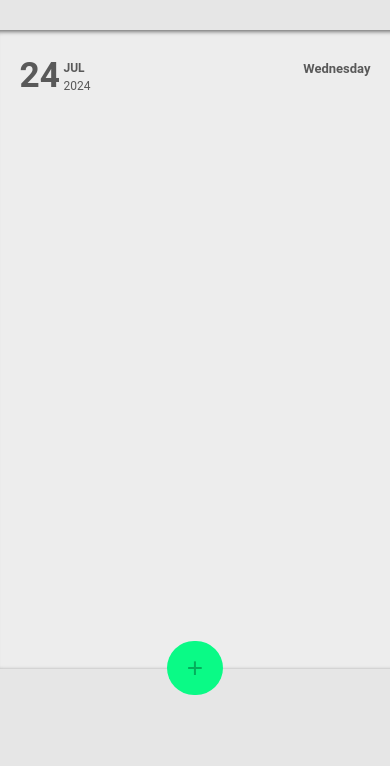
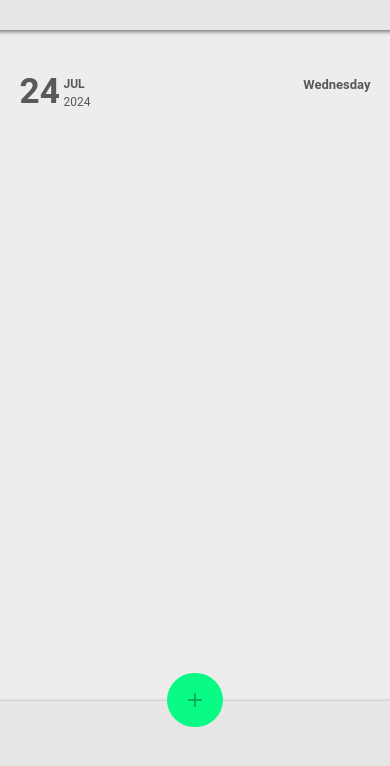
Before and after one commit to Modrakas/TO-DO-LIST, a plain HTML site: page index.html in a window 390 px wide. Shown: the top 766 px of the page. Drawn offline with nearby package versions, Linux system fonts and the light colour scheme.

Commit message:
updated mobile padding css on todo__container

```diff
--- a/style.css
+++ b/style.css
@@ -206,7 +206,7 @@ input {
 @media screen and (max-width: 768px) {
   .todo__container {
     width: 60vw;
-    padding: 2em;
+    padding: 5em;
   }
 
   .date__container,
@@ -226,7 +226,7 @@ input {
 @media screen and (max-width: 480px) {
   .todo__container {
     width: 90vw;
-    padding: 1.5em;
+    padding: 2.5em;
   }
 
   .date__container,
```
